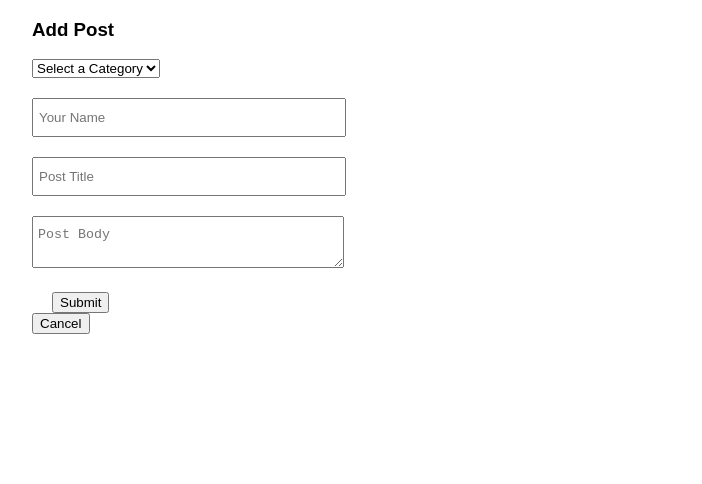
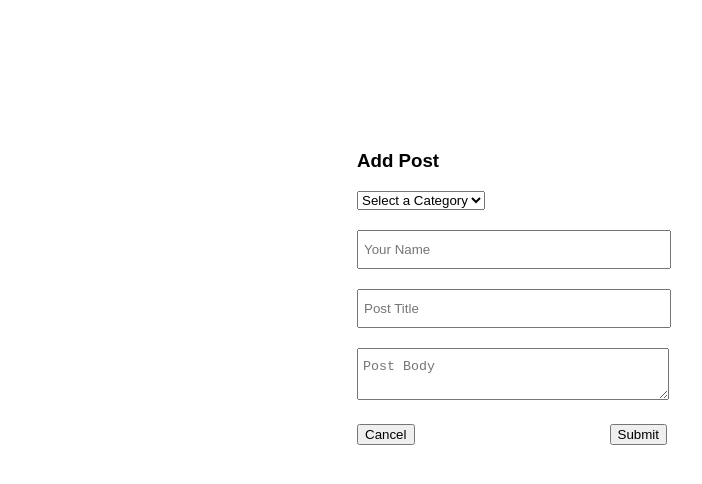
Before and after one commit to TravisLibby/readable, a React (Create React App) app in the folder frontend/: page /add-post in a window 1280 px wide. Shown: the top 484 px of the page, without its empty margins (128-830 px from the left). Built offline with nearby package versions, Linux system fonts and the light colour scheme; no server answers.

Commit message:
Style add post page.

```diff
--- a/frontend/src/components/AddPostPage.js
+++ b/frontend/src/components/AddPostPage.js
@@ -39,7 +39,7 @@ class AddPostPage extends Component {
     const {REACT, REDUX, UDACITY} = categories;
 
     return (
-      <div>
+      <div className="add-post-page">
         <h3>Add Post</h3>
         <form className="post-form" name="addPostForm" onSubmit={(e) => handleSubmit(e)}>
           <select value={category} onChange={(e) => handleCategoryChange(e)}>
--- a/frontend/src/components/Navigation.js
+++ b/frontend/src/components/Navigation.js
@@ -23,9 +23,9 @@ class Navigation extends Component {
           <li>
             <NavLink to="/udacity">{capitalize(UDACITY)}</NavLink>
           </li>
-          <li>
+          <li className="add-post">
             <NavLink to="/add-post">
-              <span className="add-post"><FaPlusSquare className="add-post-icon" /> Add Post</span>
+              <span><FaPlusSquare className="add-post-icon" /> Add Post</span>
             </NavLink>
           </li>
         </ul>
--- a/frontend/src/index.css
+++ b/frontend/src/index.css
@@ -15,13 +15,17 @@ body {
   margin: 40px 0;
 }
 
-.add-post {
+.navigation li.add-post {
+  float: right;
+}
+
+li.add-post span {
   color: #3498db;
   cursor: pointer;
   margin-left: 40px;
 }
 
-.add-post:hover {
+li.add-post span:hover {
   color: #2980b9;
 }
 
@@ -135,6 +139,11 @@ ul {
   cursor: pointer;
 }
 
+.add-post-page {
+  width: 310px;
+  margin: 150px auto 0 auto;
+}
+
 .post-form select {
   margin-bottom: 20px;
 }
@@ -146,7 +155,7 @@ ul {
 }
 
 .post-form button[type="submit"] {
-  margin-left: 20px;
+  float: right;
 }
 
 .post-form .post-author,
```
